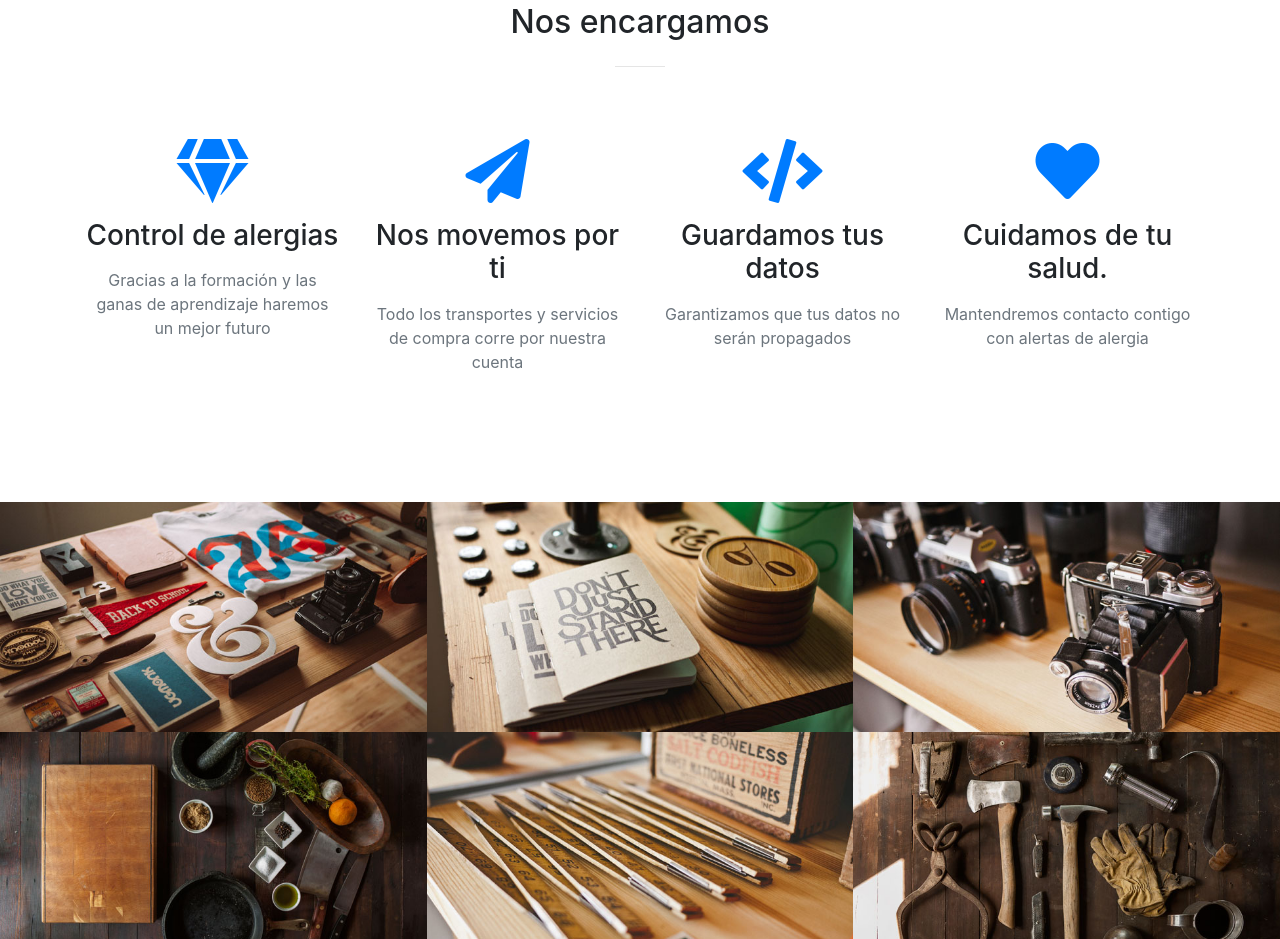
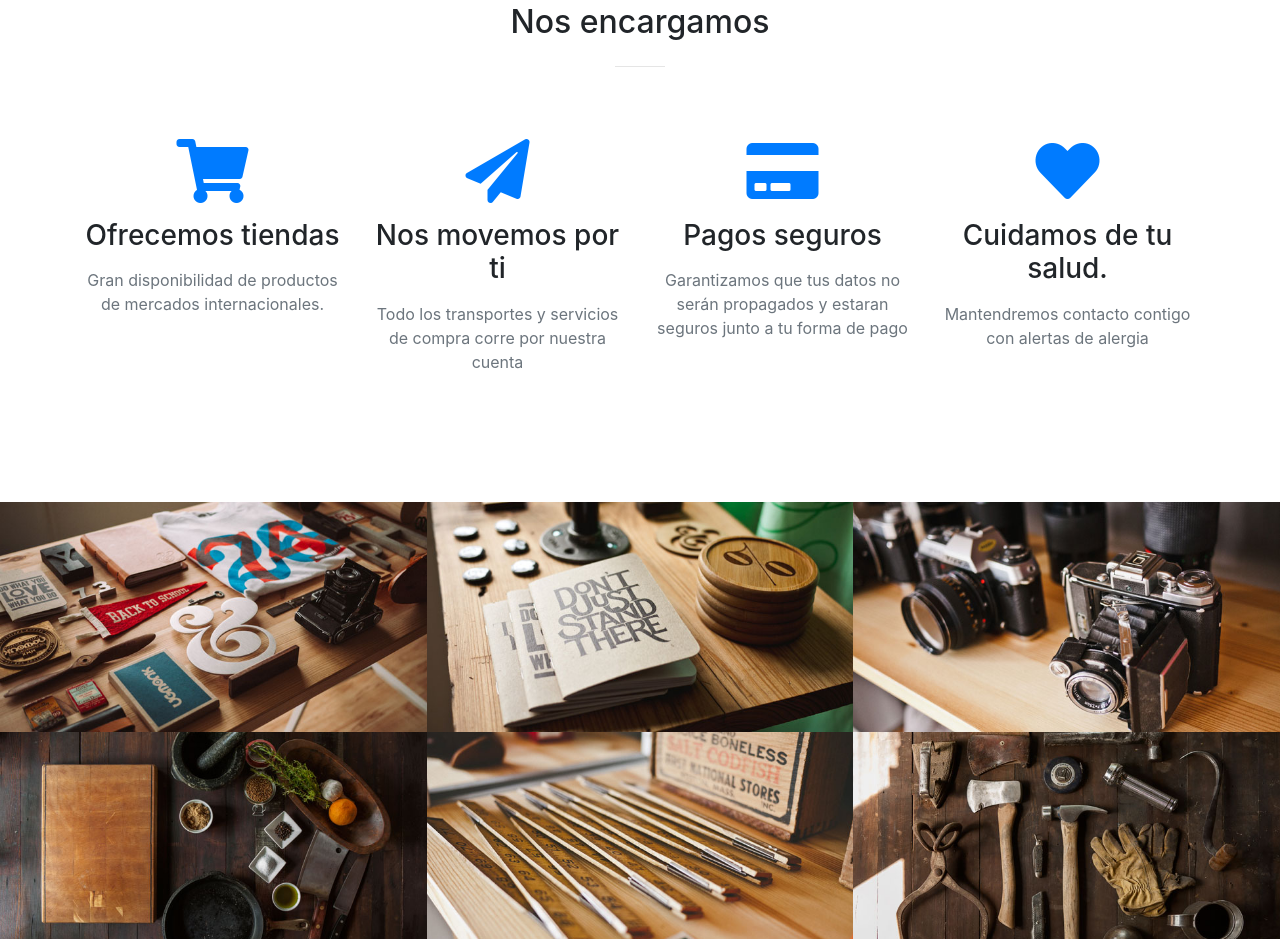
Before and after one commit to AdrianHurtadoDeMendoza/Pruebas-DWEC-18-19, a website with bundled scripts: page Landing Page Project/index.html in a window 1280 px wide. Shown: the part 1378-2317 px from the top of the page. Built offline with nearby package versions, Linux system fonts and the light colour scheme.

Commit message:
actualizacion 1.3

```diff
--- a/Landing Page Project/index.html
+++ b/Landing Page Project/index.html
@@ -97,23 +97,23 @@
         <div class="row">
           <div class="col-lg-3 col-md-6 text-center">
             <div class="service-box mt-5 mx-auto">
-              <i class="fas fa-4x fa-gem text-primary mb-3 sr-icon-2"></i>
-              <h3 class="mb-3">Control de alergias</h3>
-              <p class="text-muted mb-0">Gracias a la formación y las ganas de aprendizaje haremos un mejor futuro</p>
+              <i class="fas fa-4x fa-shopping-cart text-primary mb-3 sr-icon-2"></i>
+              <h3 class="mb-3">Ofrecemos tiendas</h3>
+              <p class="text-muted mb-0">Gran disponibilidad de productos de mercados internacionales.</p>
             </div>
           </div>
           <div class="col-lg-3 col-md-6 text-center">
             <div class="service-box mt-5 mx-auto">
-              <i class="fas fa-4x fa-paper-plane text-primary mb-3 sr-icon-2"></i>
+             <i class="fas fa-4x fa-paper-plane text-primary mb-3 sr-icon-2"></i>
               <h3 class="mb-3">Nos movemos por ti</h3>
               <p class="text-muted mb-0"> Todo los transportes y servicios de compra corre por nuestra cuenta</p>
             </div>
           </div>
           <div class="col-lg-3 col-md-6 text-center">
             <div class="service-box mt-5 mx-auto">
-              <i class="fas fa-4x fa-code text-primary mb-3 sr-icon-3"></i>
-              <h3 class="mb-3">Guardamos tus datos</h3>
-              <p class="text-muted mb-0">Garantizamos que tus datos no serán propagados</p>
+              <i class="fas fa-4x fa-credit-card text-primary mb-3 sr-icon-3"></i>
+              <h3 class="mb-3">Pagos seguros</h3>
+              <p class="text-muted mb-0">Garantizamos que tus datos no serán propagados y estaran seguros junto a tu forma de pago</p>
             </div>
           </div>
           <div class="col-lg-3 col-md-6 text-center">
```
